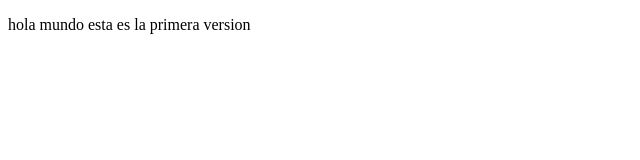
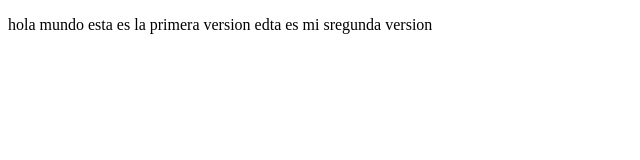
Before and after one commit to Jeissonv96/Talento-tech, a plain HTML site: page index.html in a window 1280 px wide. Shown: the whole page, without its empty margins (0-640 px from the left). Drawn offline with Linux system fonts and the light colour scheme.

Commit message:
esta es mi primera repnmoto

```diff
--- a/index.html
+++ b/index.html
@@ -6,6 +6,8 @@
     <title>Document</title>
 </head>
 <body>
-    <p>hola mundo esta es la primera version  </p>
+    <p>hola mundo esta es la primera version
+        edta es mi sregunda version
+          </p>
 </body>
 </html>
```
